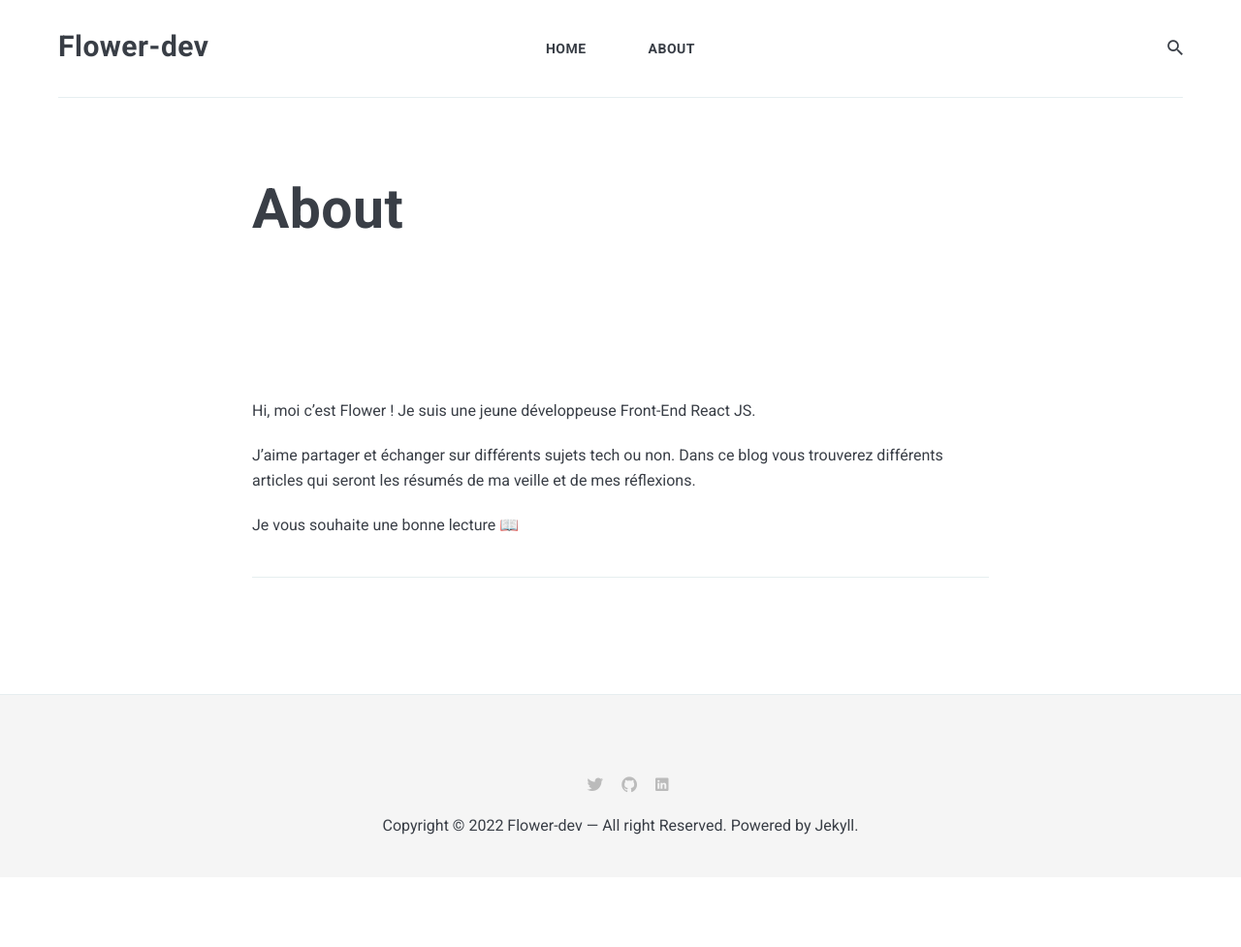
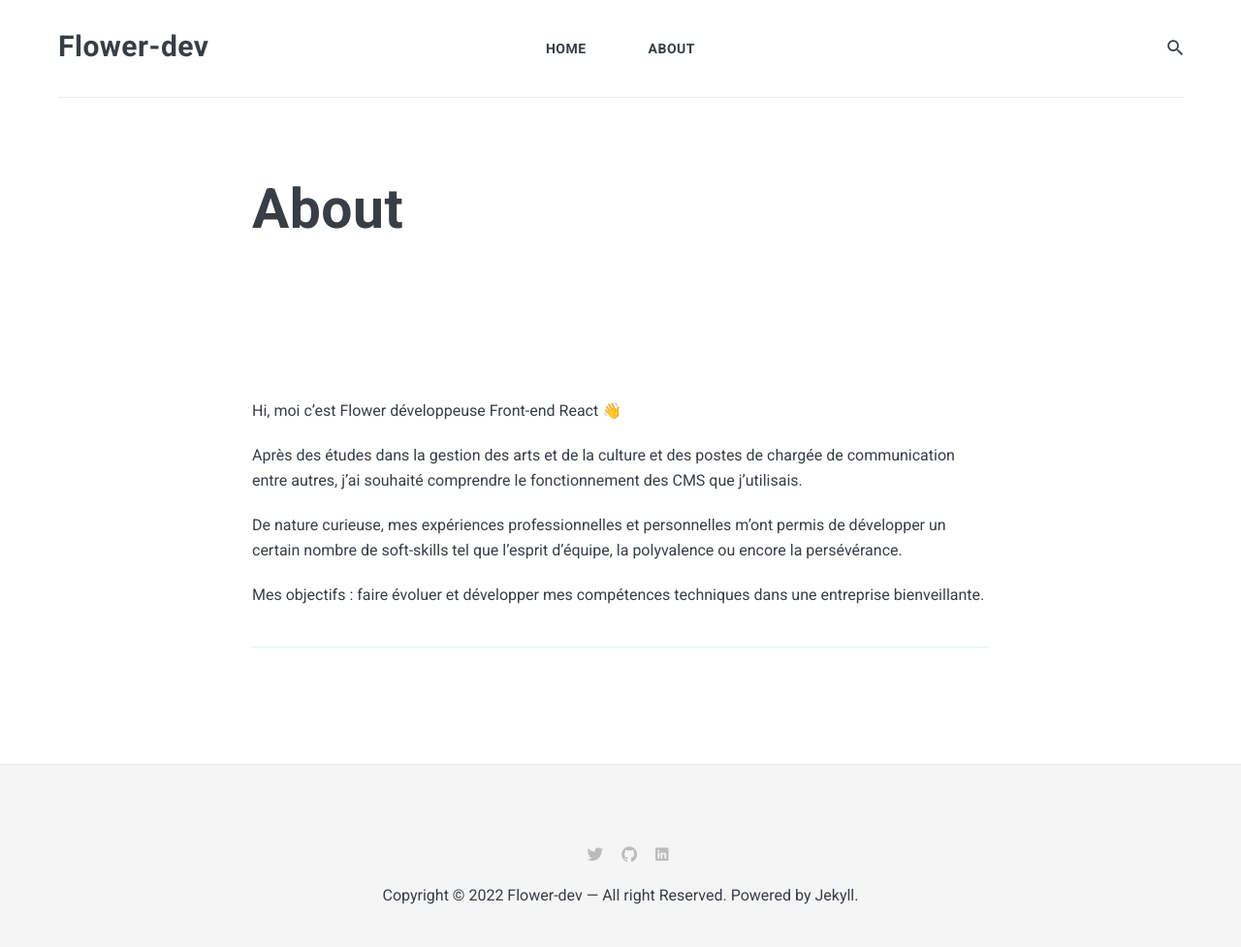
Before and after one commit to Flower-dev/Flower-dev.github.io, a Jekyll site: the page built from _pages/about.md, in a window 1280 px wide. Shown: the whole page at 97% size. Built offline with Jekyll 4.4.1, drawn with Linux system fonts in a browser that asks for light colours; nearby versions of some CDN libraries; before the commit the page ends 905 px from its top, so only the background shows below that.

Commit message:
review about page

```diff
--- a/_pages/about.md
+++ b/_pages/about.md
@@ -5,11 +5,15 @@ permalink: /about/
 # image: 01.png
 ---
 
-Hi, moi c'est Flower ! Je suis une jeune développeuse Front-End React JS.
+Hi, moi c'est Flower développeuse Front-end React 👋
 
-J'aime partager et échanger sur différents sujets tech ou non. Dans ce blog vous trouverez différents articles qui seront les résumés de ma veille et de mes réflexions.
+Après des études dans la gestion des arts et de la culture et des postes de chargée de communication entre autres, j'ai souhaité comprendre le fonctionnement des CMS que j'utilisais.
 
-Je vous souhaite une bonne lecture 📖
+De nature curieuse, mes expériences professionnelles et personnelles m'ont permis de développer un certain nombre de soft-skills tel que l'esprit d'équipe, la polyvalence ou encore la persévérance.
+
+Mes objectifs : faire évoluer et développer mes compétences techniques dans une entreprise bienveillante.
+
+
 
 ***
 <!--
```
